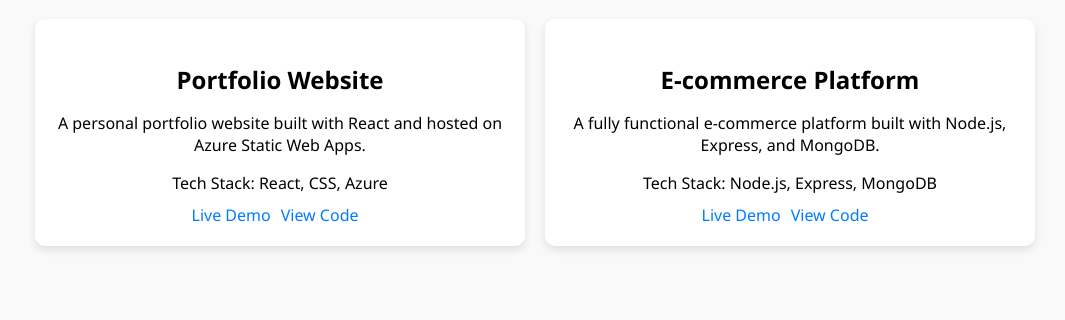
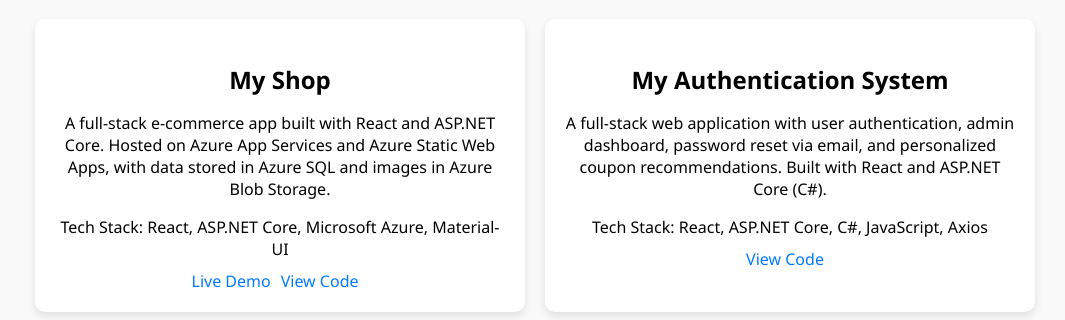
Before and after one commit to zhushule/my-portfolio, a React (Create React App) app: page / in a window 1280 px wide. Shown: the part 3055-3375 px from the top of the page, without its empty margins (105-1170 px from the left). Built offline with nearby package versions, Linux system fonts and the light colour scheme.

Commit message:
Updated Projects.js to handle no liveLink and simplify descriptions

```diff
--- a/src/components/Projects.js
+++ b/src/components/Projects.js
@@ -5,18 +5,18 @@ import './Projects.css'; // Import your Projects section CSS
 const Projects = () => {
   const projects = [
     {
-      title: 'Portfolio Website',
-      description: 'A personal portfolio website built with React and hosted on Azure Static Web Apps.',
-      techStack: ['React', 'CSS', 'Azure'],
-      liveLink: '#',
-      codeLink: '#',
+      title: 'My Shop',
+      description: 'A full-stack e-commerce app built with React and ASP.NET Core. Hosted on Azure App Services and Azure Static Web Apps, with data stored in Azure SQL and images in Azure Blob Storage.',
+      techStack: ['React', 'ASP.NET Core', 'Microsoft Azure', 'Material-UI'],
+      liveLink: 'https://orange-coast-04ce4a30f.5.azurestaticapps.net',  // Live demo link
+      codeLink: '#',  // Replace with GitHub repo or source code link if available
     },
     {
-      title: 'E-commerce Platform',
-      description: 'A fully functional e-commerce platform built with Node.js, Express, and MongoDB.',
-      techStack: ['Node.js', 'Express', 'MongoDB'],
-      liveLink: '#',
-      codeLink: '#',
+      title: 'My Authentication System',
+      description: 'A full-stack web application with user authentication, admin dashboard, password reset via email, and personalized coupon recommendations. Built with React and ASP.NET Core (C#).',
+      techStack: ['React', 'ASP.NET Core', 'C#', 'JavaScript', 'Axios'],
+      liveLink: '',  // No live demo, so leave this blank or display "Run Locally"
+      codeLink: 'https://github.com/zhushule/SimpleAuth',  // Replace with your GitHub repo link
     },
     // Add more projects as needed
   ];
@@ -31,9 +31,11 @@ const Projects = () => {
             <p>{project.description}</p>
             <p>Tech Stack: {project.techStack.join(', ')}</p>
             <div className="project-links">
-              <a href={project.liveLink} target="_blank" rel="noopener noreferrer">
-                Live Demo
-              </a>
+              {project.liveLink && (
+                <a href={project.liveLink} target="_blank" rel="noopener noreferrer">
+                  Live Demo
+                </a>
+              )}
               <a href={project.codeLink} target="_blank" rel="noopener noreferrer">
                 View Code
               </a>
```
Also changed, not shown: src/components/Projects.css (line endings or trailing spaces).
